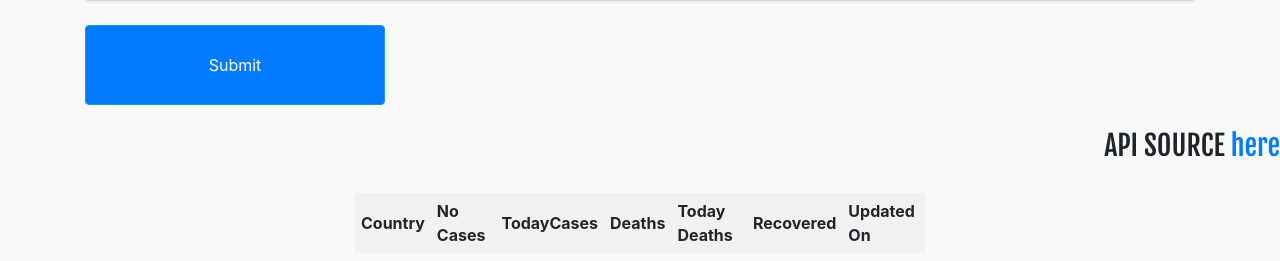
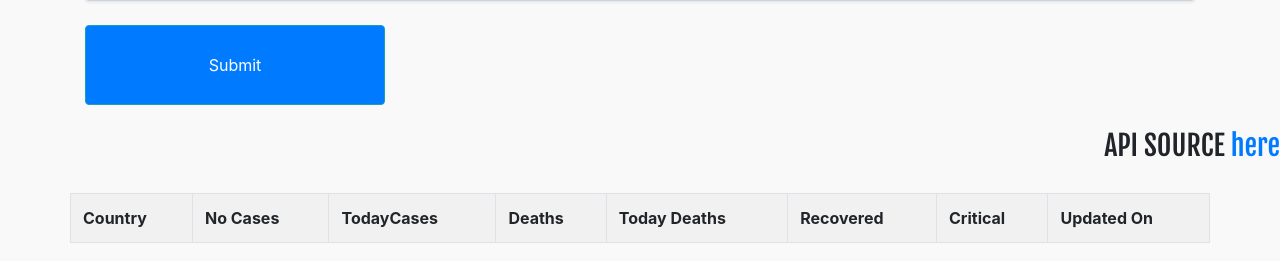
Before and after one commit to Emmanuel-Aggrey/donattion, a Django app: page / in a window 1280 px wide. Shown: the part 264-525 px from the top of the page. Run offline with Django 3.2, Linux system fonts and the light colour scheme; lists and menus that the app fills with data are empty; some libraries are stand-ins or nearby versions.

Commit message:
styled table

```diff
--- a/base/templates/base/coronacheck.html
+++ b/base/templates/base/coronacheck.html
@@ -49,7 +49,7 @@
 
         <div class="row justify-content-center">
 
-            <table id="cases">
+            <table id="cases" class="table table-bordered">
                 <tr>
                     <th>Country</th>
                     <th>No Cases</th>
@@ -57,7 +57,9 @@
                     <th>Deaths</th>
                     <th>Today Deaths</th>
                     <th>Recovered</th>
+                    <th>Critical</th>
                     <th>Updated On</th>
+
 
                 </tr>
 
@@ -95,9 +97,8 @@
                         type: 'GET',
                         dataType: 'json',
                         success: function (data) {
-                            if(!data){
-                                $('#submit').html('loading...')
-                            }
+                            // console.log(data)
+
 
 
                             $('#cases tbody').append(
@@ -107,13 +108,14 @@
                                 '</td><td>' + data.deaths +
                                 '</td><td>' + data.todayDeaths +
                                 '</td><td>' + data.recovered +
+                                    '</td><td>' + data.critical +
                                 '</td><td>' + Date(data.updated) +
 
                                 '</td></tr>'
                             )
 
                             var ctx = document.getElementById('myChart').getContext('2d');
-                                            console.log(data)
+                                            // console.log(data)
                             var chart = new Chart(ctx, {
                                 // The type of chart we want to create
                                 type: 'line',
```
